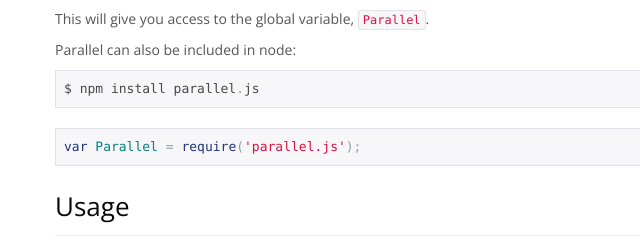
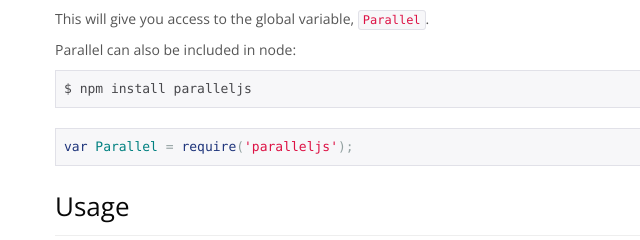
Before and after one commit to parallel-js/parallel.js, a plain HTML site: page index.html in a window 1280 px wide. Shown: the part 559-799 px from the top of the page, 0-640 px from the left. Drawn offline with nearby package versions, Linux system fonts and the light colour scheme.

Commit message:
Changed package name to paralleljs

```diff
--- a/index.html
+++ b/index.html
@@ -52,11 +52,11 @@
 
         <p>Parallel can also be included in node:</p>
         <pre class="prettyprint">
-$ npm install parallel.js
+$ npm install paralleljs
 </pre>
 
         <pre class="prettyprint">
-var Parallel = require('parallel.js');
+var Parallel = require('paralleljs');
 </pre>
 
         <h2 class="page-header">Usage</h2>
```
